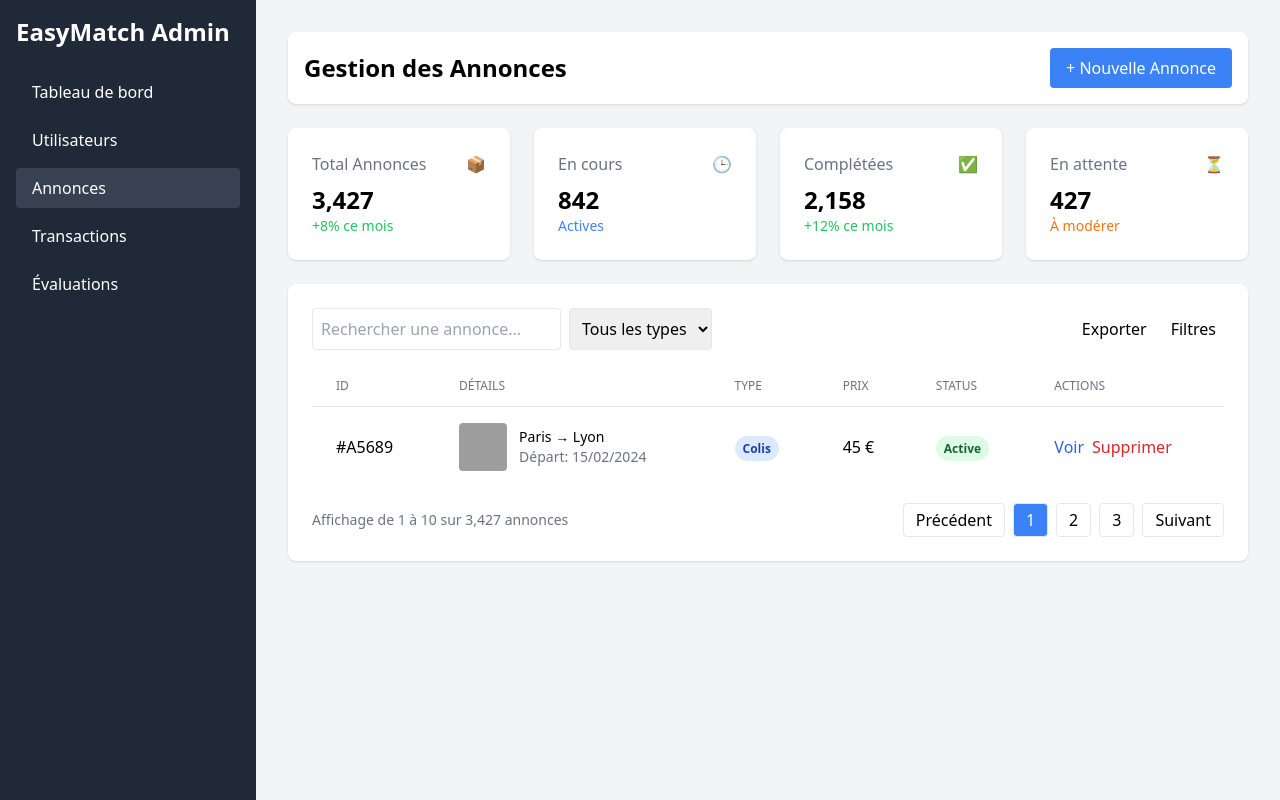
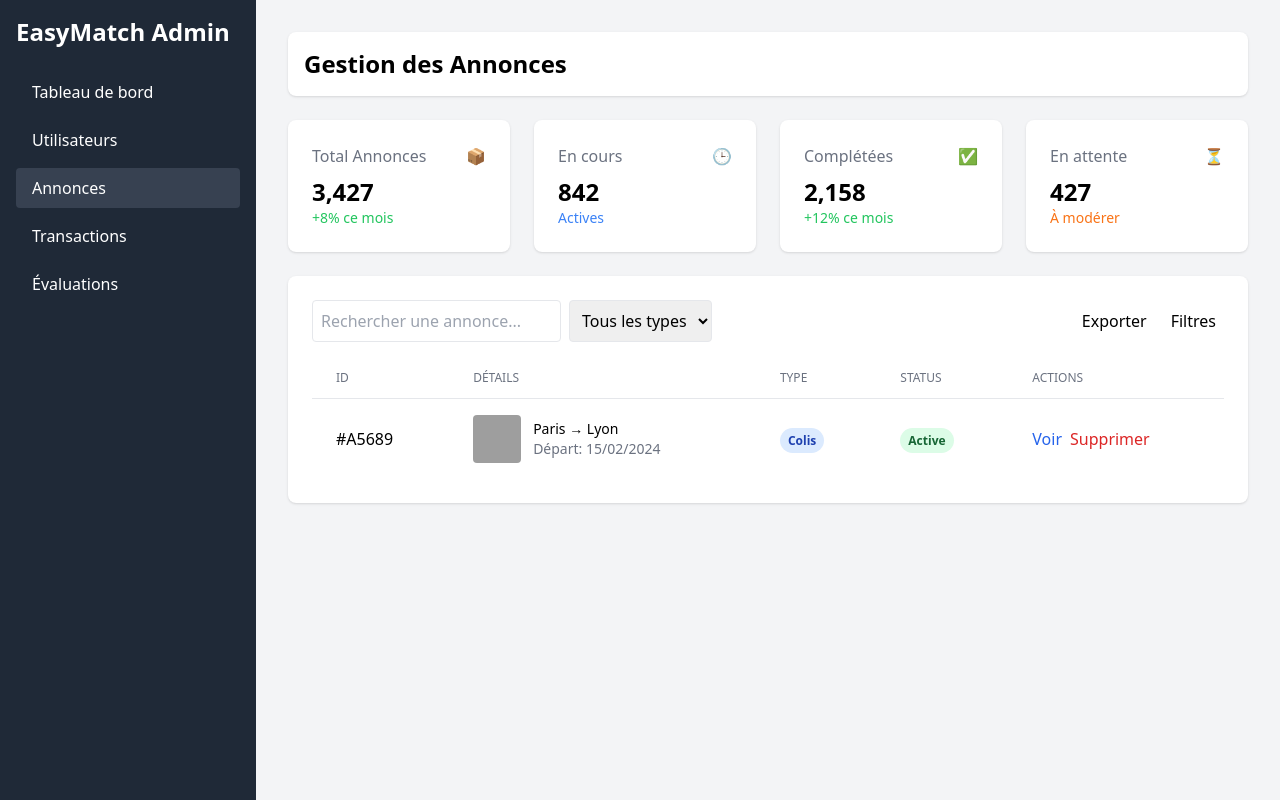
Before and after one commit to Sahnoun122/Transport-EasyMatch, a PHP site: page /app/views/admin/anonces.php in a window 1280 px wide. Run offline with PHP 8.4, Linux system fonts and the light colour scheme; some libraries are stand-ins or nearby versions; grey boxes are pictures that could not be loaded.

Commit message:
feat: Eliminer le pagination des annonce

```diff
--- a/app/views/admin/anonces.php
+++ b/app/views/admin/anonces.php
@@ -35,11 +35,6 @@
         <header class="bg-white shadow rounded-lg p-4 mb-6">
             <div class="flex justify-between items-center">
                 <h1 class="text-2xl font-bold">Gestion des Annonces</h1>
-                <div class="flex items-center space-x-4">
-                    <button class="bg-blue-500 hover:bg-blue-600 text-white px-4 py-2 rounded">
-                        + Nouvelle Annonce
-                    </button>
-                </div>
             </div>
         </header>
 
@@ -109,7 +104,6 @@
                             <th class="px-6 py-3 text-left text-xs font-medium text-gray-500 uppercase">ID</th>
                             <th class="px-6 py-3 text-left text-xs font-medium text-gray-500 uppercase">Détails</th>
                             <th class="px-6 py-3 text-left text-xs font-medium text-gray-500 uppercase">Type</th>
-                            <th class="px-6 py-3 text-left text-xs font-medium text-gray-500 uppercase">Prix</th>
                             <th class="px-6 py-3 text-left text-xs font-medium text-gray-500 uppercase">Status</th>
                             <th class="px-6 py-3 text-left text-xs font-medium text-gray-500 uppercase">Actions</th>
                         </tr>
@@ -131,7 +125,6 @@
                                     Colis
                                 </span>
                             </td>
-                            <td class="px-6 py-4">45 €</td>
                             <td class="px-6 py-4">
                                 <span class="px-2 py-1 text-xs font-semibold rounded-full bg-green-100 text-green-800">
                                     Active
@@ -147,19 +140,6 @@
                         <!-- Plus d'annonces -->
                     </tbody>
                 </table>
-
-                <div class="flex justify-between items-center mt-4">
-                    <div class="text-sm text-gray-500">
-                        Affichage de 1 à 10 sur 3,427 annonces
-                    </div>
-                    <div class="flex space-x-2">
-                        <button class="px-3 py-1 border rounded hover:bg-gray-100">Précédent</button>
-                        <button class="px-3 py-1 border rounded bg-blue-500 text-white">1</button>
-                        <button class="px-3 py-1 border rounded hover:bg-gray-100">2</button>
-                        <button class="px-3 py-1 border rounded hover:bg-gray-100">3</button>
-                        <button class="px-3 py-1 border rounded hover:bg-gray-100">Suivant</button>
-                    </div>
-                </div>
             </div>
     </main>
 
```
